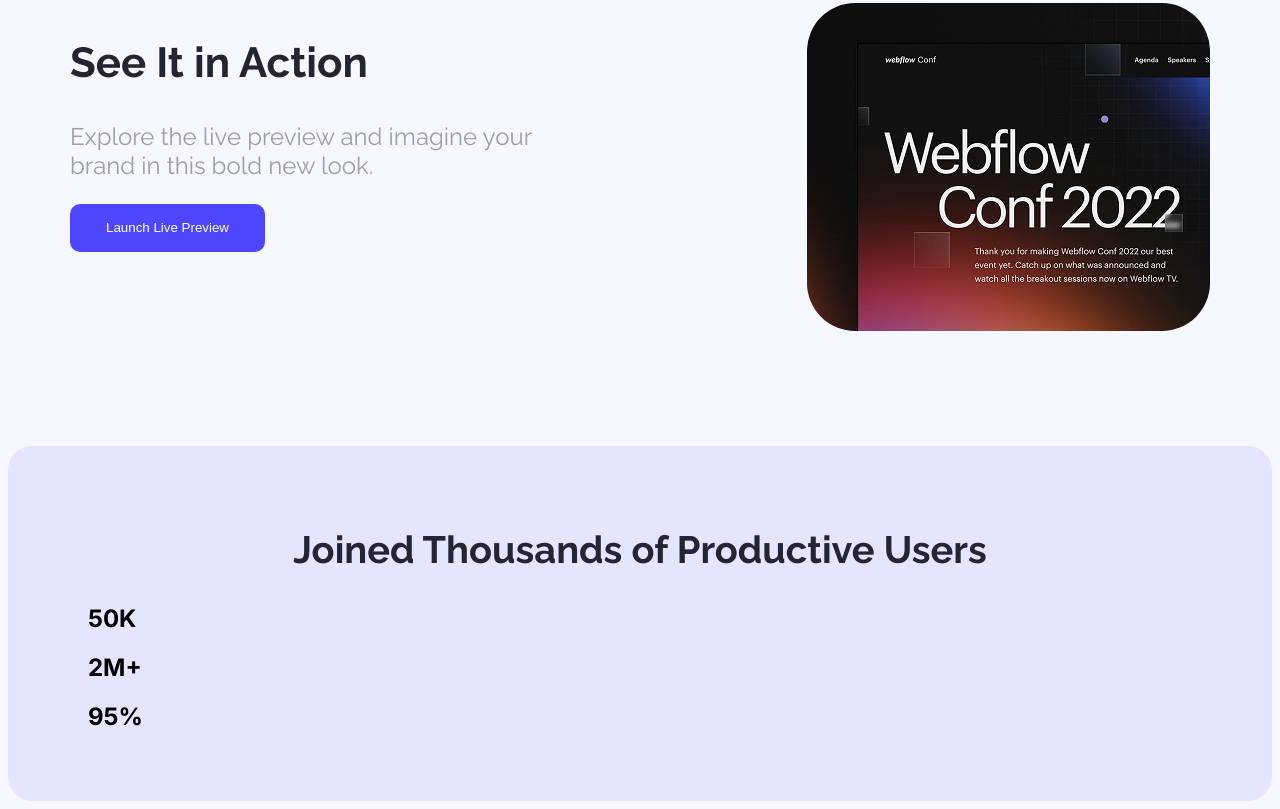
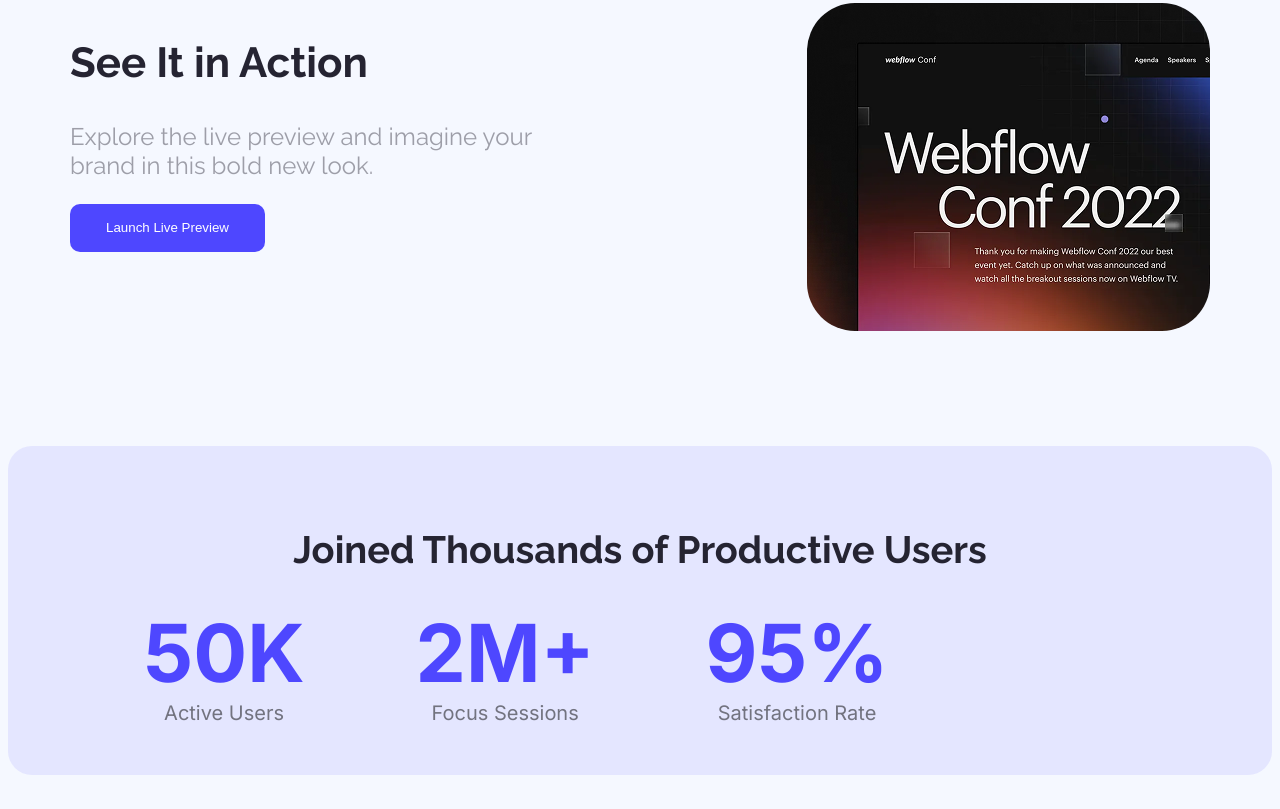
Before and after one commit to sameul-hasan/Assigenment_1, a plain HTML site: page index.html in a window 1280 px wide. Shown: the part 969-1778 px from the top of the page. After the commit the page ends 1752 px from the top, so only its background shows below. Drawn offline with Linux system fonts and the light colour scheme.

Commit message:
user section updated

```diff
--- a/index.html
+++ b/index.html
@@ -45,17 +45,18 @@
             <Section class="card">
                 <div class="card-item">
                     <h1 class="card-title inter-normal">50K</h1>
-                    <p class="card-description"></p>
+                    <p class="card-description inter-normal">Active Users</p>
                 </div>
                 <div class="card-item">
                     <h1 class="card-title inter-normal">2M+</h1>
-                    <p class="card-description"></p>
+                    <p class="card-description inter-normal">Focus Sessions</p>
                 </div>
-                <div class="card-item ">
+                <div class="card-item">
                     <h1 class="card-title inter-normal">95%</h1>
-                    <p class="card-description"></p>
+                    <p class="card-description inter-normal">Satisfaction Rate</p>
                 </div>
             </Section>
+
         </div>
     </main>
     <footer>
--- a/style/flow.css
+++ b/style/flow.css
@@ -103,15 +103,35 @@ nav ul li a{
 
  /*  <!-- Productive Users Section --> */
  .puser{
+    text-align: center;
     padding: 50px 80px;
     background-color: rgba(78, 71, 255, 10%);
     border-radius: 24px;
     gap: 40px;
-
  }
 .puser-title{
     font-size: 38px;
     font-weight: bold;
     color: #252432;
+}
+.card{
+    display: flex;
+    justify-content: space-around;
+    max-width: 856px;
+}
+.card-item{
+    display: block;
     text-align: center;
+    margin: 0 0;
 }
+.card-title{
+    font-size: 80px;
+    font-weight: bold;
+    color: #4E47FF;
+    margin: 0 0;
+}
+.card-description{
+    font-size: 20px;
+    color: rgba(0, 0, 0, 50%);
+    margin: 0 0;
+}
```
